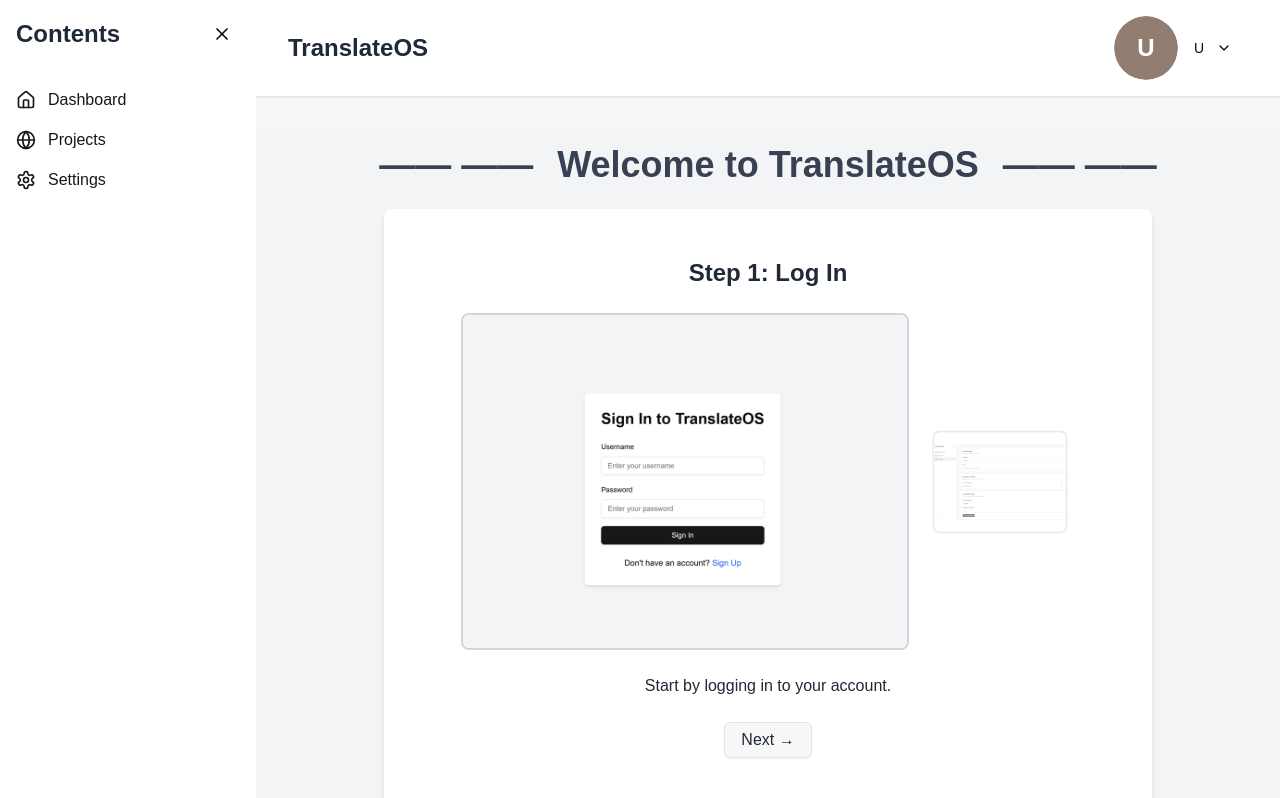
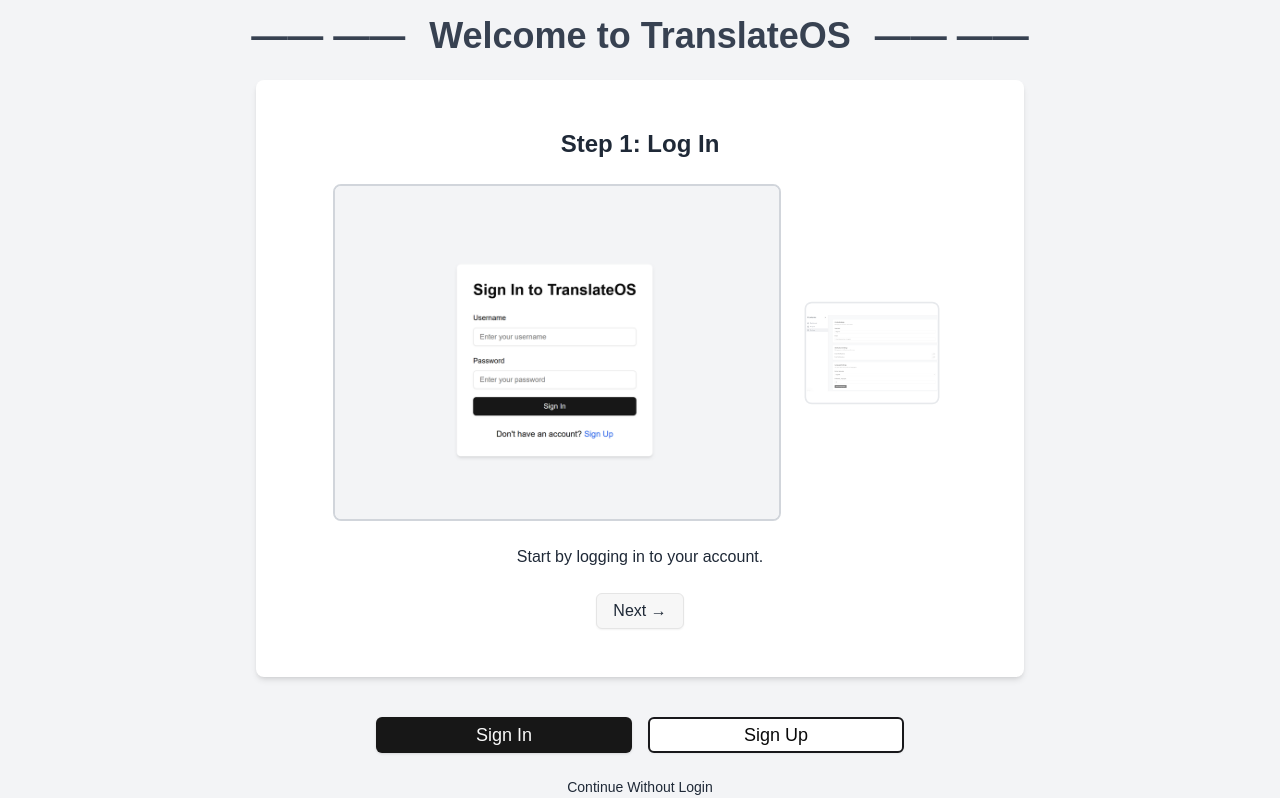
Before and after one commit to livio9/HappyTrans_Frontend, a Next.js app: page / in a window 1280 px wide. Shown: the top 798 px of the page. Built offline with nearby package versions, Linux system fonts and the light colour scheme.

Commit message:
fix: 修复首页显示问题

```diff
--- a/next.config.ts
+++ b/next.config.ts
@@ -1,7 +1,9 @@
 import type { NextConfig } from "next";
 
 const nextConfig: NextConfig = {
-  /* config options here */
+  // 配置选项
+  trailingSlash: true,
+  output: 'export', // 启用静态导出模式
   eslint: {
     // 完全禁用 ESLint
     ignoreDuringBuilds: true,
--- a/src/components/shared/Layout.tsx
+++ b/src/components/shared/Layout.tsx
@@ -10,10 +10,23 @@ const publicPaths = ['/welcome', '/signin', '/signup',];
 
 // 布局组件，包含侧边栏和头部导航
 const Layout: React.FC<{ children: React.ReactNode }> = ({ children }) => {
-    const pathname = usePathname(); // 获取当前路径
+    const pathname = usePathname();
 
-    // 判断当前路径是否为公共路径
-    const isPublicPath = publicPaths.includes(pathname);
+    // 更新路径检测逻辑
+    const isPublicPath = React.useMemo(() => {
+        if (!pathname) return true;
+
+        // 使用正则表达式匹配完整的路径模式
+        const publicPathPatterns = [
+            /^\/public(\/|$)/, // 匹配 /public 开头的所有路径
+            /^\/(welcome|signin|signup)(\/|$)/, // 匹配登录相关路径
+            /^\/$/, // 匹配根路径
+            /^$/ // 匹配空路径
+        ];
+
+        // 检查当前路径是否匹配任何公共路径模式
+        return publicPathPatterns.some(pattern => pattern.test(pathname));
+    }, [pathname]);
 
     return (
         <div className="flex min-h-screen bg-gray-100 overflow-hidden">
```
